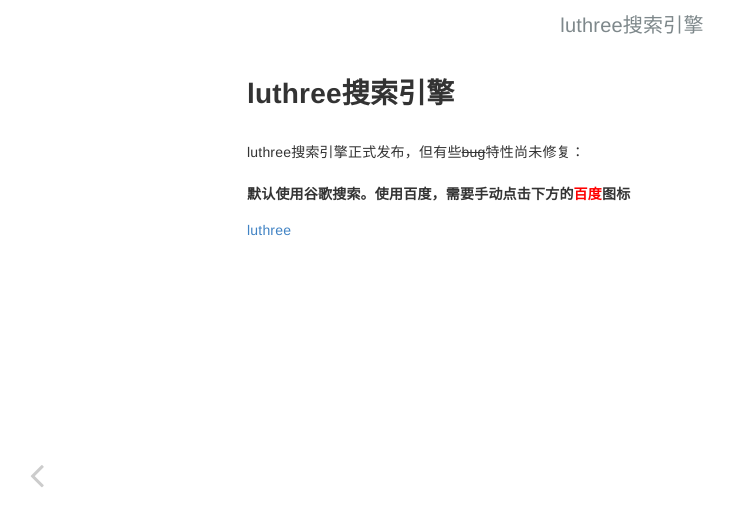
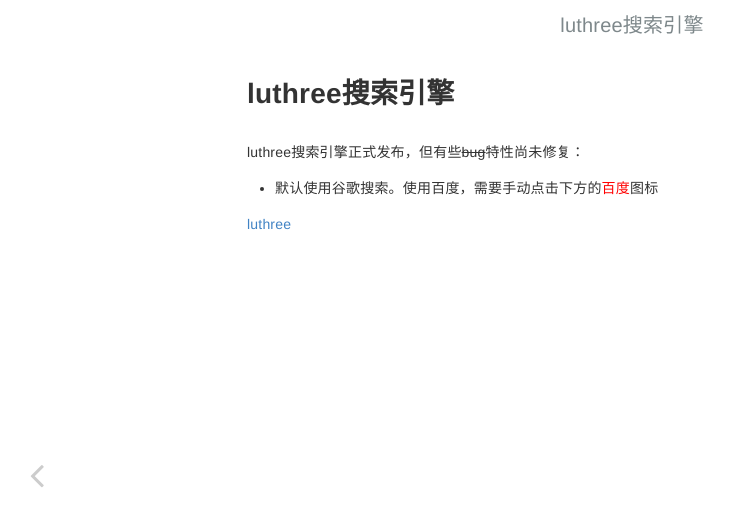
Before and after one commit to luthree/lusurui-luthree.github.io, a Jekyll site: the page built from _posts/2021-08-06-1_luthree搜索引擎.md, in a window 1280 px wide. Shown: the top 526 px of the page, without its empty margins (8-742 px from the left). Built offline with Jekyll 4.4.1, drawn with Linux system fonts in a browser that asks for light colours; nearby versions of some CDN libraries; library files that are not in the unit come from our copies.

Commit message:
Update 2021-08-06-1_luthree搜索引擎.md

```diff
--- a/_posts/2021-08-06-1_luthree搜索引擎.md
+++ b/_posts/2021-08-06-1_luthree搜索引擎.md
@@ -8,6 +8,6 @@ layout: post
 
 luthree搜索引擎正式发布，但有些~~bug~~特性尚未修复：
 
-##### 默认使用谷歌搜索。使用百度，需要手动点击下方的<font color="red">百度</font>图标
+- 默认使用谷歌搜索。使用百度，需要手动点击下方的<font color="red">百度</font>图标
 
 [luthree](http://luthree.tk)
```
